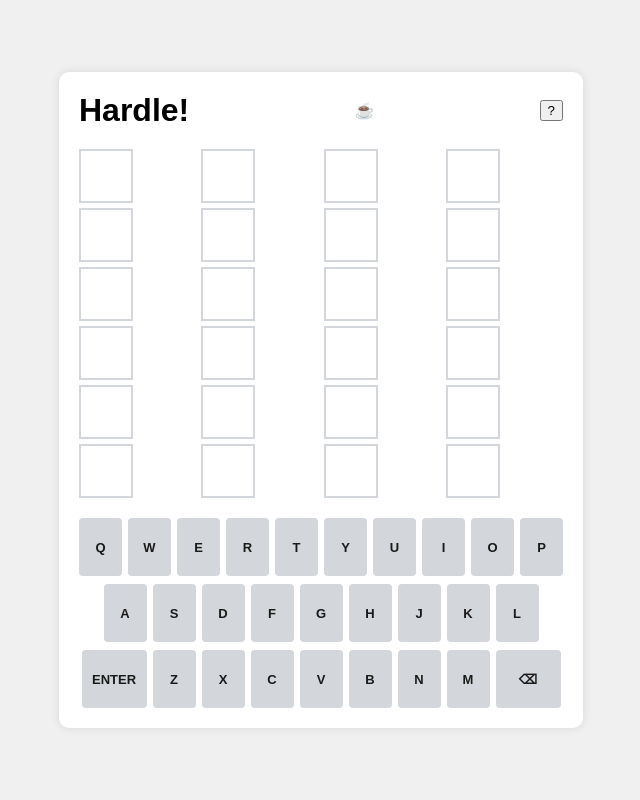
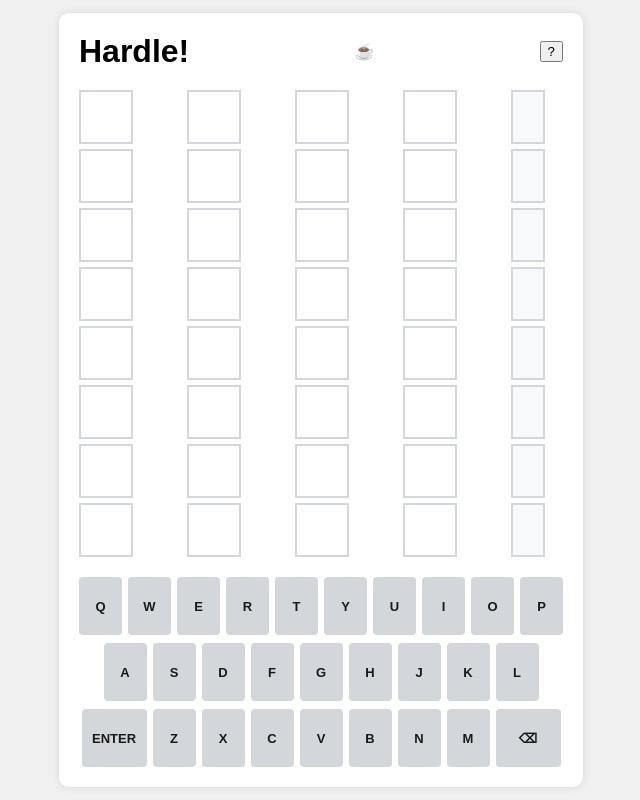
Before and after one commit to jamesdanielwhitford/deploy-test, a Flask app: page / in a window 1280 px wide. Shown: the whole page, without its empty margins (319-959 px from the left). Run offline with Flask 3, Linux system fonts and the light colour scheme; some libraries are stand-ins or nearby versions.

Commit message:
Number column added

```diff
--- a/static/css/styles.css
+++ b/static/css/styles.css
@@ -29,18 +29,18 @@ h1 {
 
 #guessGrid {
   display: grid;
-  grid-template-rows: repeat(6, 1fr);
+  grid-template-rows: repeat(8, 1fr);
   gap: 5px;
   margin-bottom: 20px;
 }
 
 .guess-row {
   display: grid;
-  grid-template-columns: repeat(4, 1fr);
+  grid-template-columns: repeat(4, 1fr) 0.5fr;
   gap: 5px;
 }
 
-.guess-row > div {
+.guess-row > div.letter {
   width: 50px;
   height: 50px;
   border: 2px solid #d3d6da;
@@ -52,6 +52,18 @@ h1 {
   text-transform: uppercase;
   transition: background-color 0.3s, border-color 0.3s, color 0.3s;
   cursor: pointer;
+}
+
+.guess-row > div.score {
+  width: 30px;
+  height: 50px;
+  border: 2px solid #d3d6da;
+  display: flex;
+  justify-content: center;
+  align-items: center;
+  font-size: 20px;
+  font-weight: bold;
+  background-color: #f8f9fa;
 }
 
 .guess-row > div.guessed {
--- a/static/js/hardle.js
+++ b/static/js/hardle.js
@@ -7,7 +7,7 @@ function getDailyWord(words) {
 }
 
 let dailyWord = getDailyWord(words);
-let guessesRemaining = 6;
+let guessesRemaining = 8;
 let currentGuess = '';
 let guessHistory = [];
 let gameOver = false;
@@ -40,7 +40,7 @@ document.addEventListener('DOMContentLoaded', () => {
   }
 
   function handleGridClick(e) {
-    if (e.target.matches('.guess-row > div') && e.target.textContent) {
+    if (e.target.matches('.guess-row > div.letter') && e.target.textContent) {
       toggleColor(e.target);
     }
   }
@@ -66,13 +66,18 @@ document.addEventListener('DOMContentLoaded', () => {
       return;
     }
 
-    const row = guessGrid.children[6 - guessesRemaining];
+    const row = guessGrid.children[8 - guessesRemaining];
+    const letterCells = row.querySelectorAll('.letter');
+    const scoreCell = row.querySelector('.score');
 
     for (let i = 0; i < 4; i++) {
-      const cell = row.children[i];
+      const cell = letterCells[i];
       cell.textContent = currentGuess[i];
       cell.classList.add('guessed');
     }
+
+    const correctLetterCount = getCorrectLetterCount(currentGuess, dailyWord);
+    scoreCell.textContent = correctLetterCount;
 
     guessHistory.push(currentGuess);
     guessesRemaining--;
@@ -81,7 +86,7 @@ document.addEventListener('DOMContentLoaded', () => {
       gameOver = true;
       row.classList.add('correct');
       setTimeout(() => {
-        alert(`Congratulations! You guessed the word in ${6 - guessesRemaining} tries!`);
+        alert(`Congratulations! You guessed the word in ${9 - guessesRemaining} tries!`);
       }, 300);
     } else if (guessesRemaining === 0) {
       gameOver = true;
@@ -94,9 +99,10 @@ document.addEventListener('DOMContentLoaded', () => {
   }
 
   function updateGrid() {
-    const row = guessGrid.children[6 - guessesRemaining];
+    const row = guessGrid.children[8 - guessesRemaining];
+    const letterCells = row.querySelectorAll('.letter');
     for (let i = 0; i < 4; i++) {
-      const cell = row.children[i];
+      const cell = letterCells[i];
       cell.textContent = currentGuess[i] || '';
     }
   }
@@ -108,9 +114,8 @@ document.addEventListener('DOMContentLoaded', () => {
     let nextColorIndex = (currentColorIndex + 1) % colors.length;
 
     cell.dataset.color = colors[nextColorIndex];
-    cell.className = 'guessed ' + colors[nextColorIndex];
+    cell.className = 'letter guessed ' + colors[nextColorIndex];
 
-    // Update keyboard letter color
     updateKeyboardColor(cell.textContent, colors[nextColorIndex]);
   }
 
@@ -121,5 +126,21 @@ document.addEventListener('DOMContentLoaded', () => {
     }
   }
 
+  function getCorrectLetterCount(guess, answer) {
+    const guessLetters = guess.split('');
+    const answerLetters = answer.split('');
+    let count = 0;
+
+    for (let i = 0; i < guessLetters.length; i++) {
+      const index = answerLetters.indexOf(guessLetters[i]);
+      if (index !== -1) {
+        count++;
+        answerLetters[index] = null; // Mark this letter as counted
+      }
+    }
+
+    return count;
+  }
+
   console.log("Today's word (for debugging):", dailyWord);
 });
--- a/templates/hardle.html
+++ b/templates/hardle.html
@@ -15,12 +15,39 @@
         </div>
 
         <div id="guessGrid">
-            <div class="guess-row"><div></div><div></div><div></div><div></div></div>
-            <div class="guess-row"><div></div><div></div><div></div><div></div></div>
-            <div class="guess-row"><div></div><div></div><div></div><div></div></div>
-            <div class="guess-row"><div></div><div></div><div></div><div></div></div>
-            <div class="guess-row"><div></div><div></div><div></div><div></div></div>
-            <div class="guess-row"><div></div><div></div><div></div><div></div></div>
+            <!-- 8 rows of 4 letter placeholders and a score column -->
+            <div class="guess-row">
+                <div class="letter"></div><div class="letter"></div><div class="letter"></div><div class="letter"></div>
+                <div class="score"></div>
+            </div>
+            <div class="guess-row">
+                <div class="letter"></div><div class="letter"></div><div class="letter"></div><div class="letter"></div>
+                <div class="score"></div>
+            </div>
+            <div class="guess-row">
+                <div class="letter"></div><div class="letter"></div><div class="letter"></div><div class="letter"></div>
+                <div class="score"></div>
+            </div>
+            <div class="guess-row">
+                <div class="letter"></div><div class="letter"></div><div class="letter"></div><div class="letter"></div>
+                <div class="score"></div>
+            </div>
+            <div class="guess-row">
+                <div class="letter"></div><div class="letter"></div><div class="letter"></div><div class="letter"></div>
+                <div class="score"></div>
+            </div>
+            <div class="guess-row">
+                <div class="letter"></div><div class="letter"></div><div class="letter"></div><div class="letter"></div>
+                <div class="score"></div>
+            </div>
+            <div class="guess-row">
+                <div class="letter"></div><div class="letter"></div><div class="letter"></div><div class="letter"></div>
+                <div class="score"></div>
+            </div>
+            <div class="guess-row">
+                <div class="letter"></div><div class="letter"></div><div class="letter"></div><div class="letter"></div>
+                <div class="score"></div>
+            </div>
         </div>
 
         <div class="keyboard">
```
